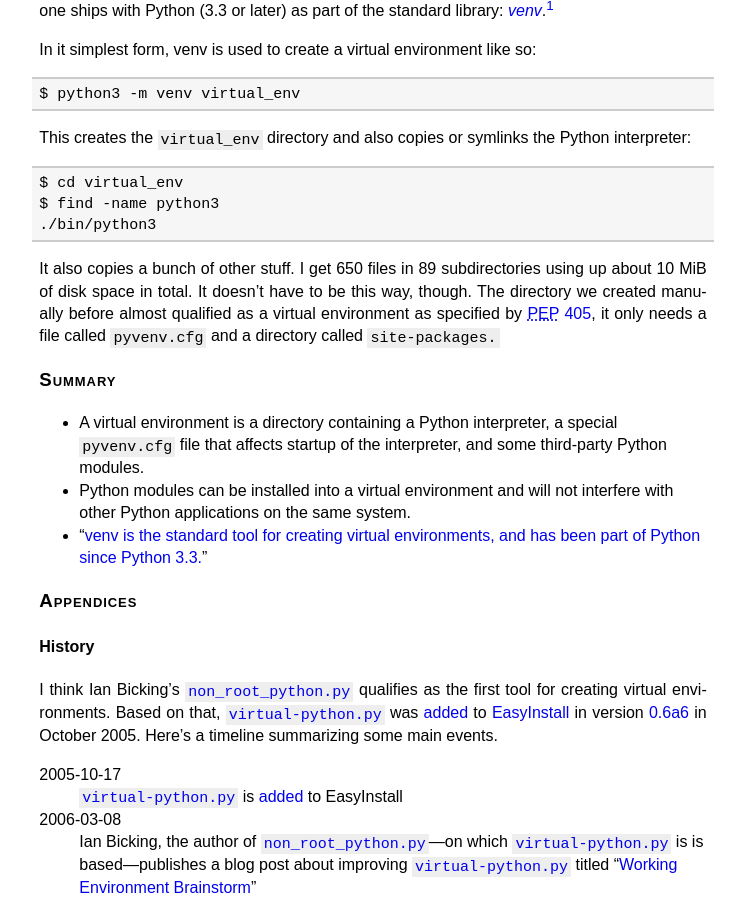
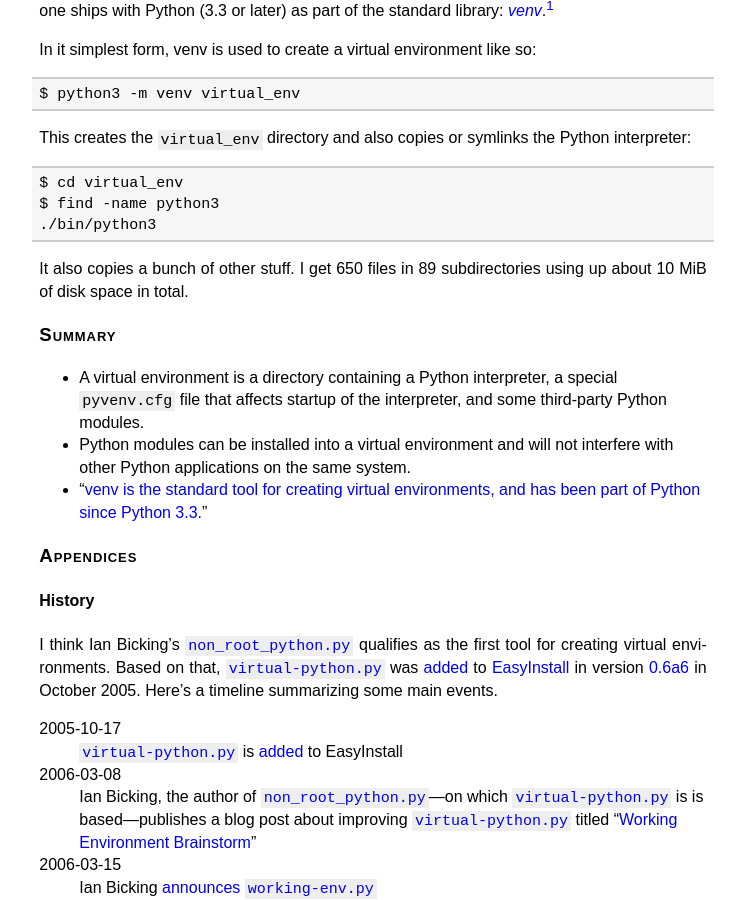
Before and after one commit to meribold/meribold.org, a Jekyll site: the page built from virtual-environments-9487.md, in a window 1280 px wide and 900 px high, scrolled down 2394 px. Shown: the whole window, without its empty margins (267-1012 px from the left). Built offline with Jekyll 4.4.1, drawn with Linux system fonts in a browser that asks for light colours.

Commit message:
Virtual env. post: remove two obsolete sentences

```diff
--- a/virtual-environments-9487.md
+++ b/virtual-environments-9487.md
@@ -188,10 +188,7 @@ interpreter:
     ./bin/python3
 
 It also copies a bunch of other stuff.  I get 650 files in 89 subdirectories using up
-about 10 MiB of disk space in total.  It doesn't have to be this way, though.  The
-directory we created manually before almost qualified as a virtual environment as
-specified by [PEP 405][], it only needs a file called `pyvenv.cfg` and a directory called
-`site-packages.`
+about 10 MiB of disk space in total.
 
 <!--
     $ find | wc -l
```
